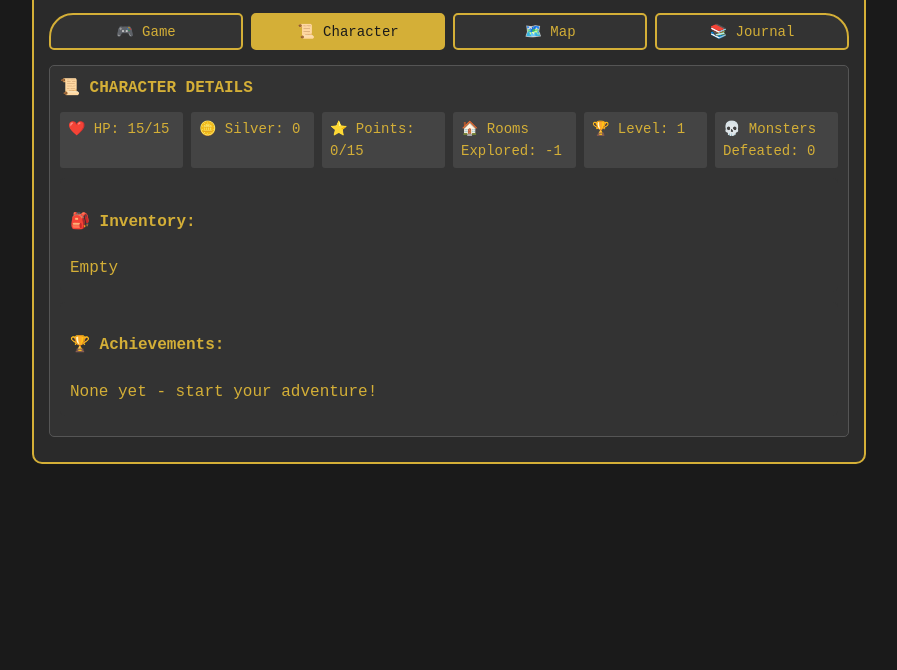
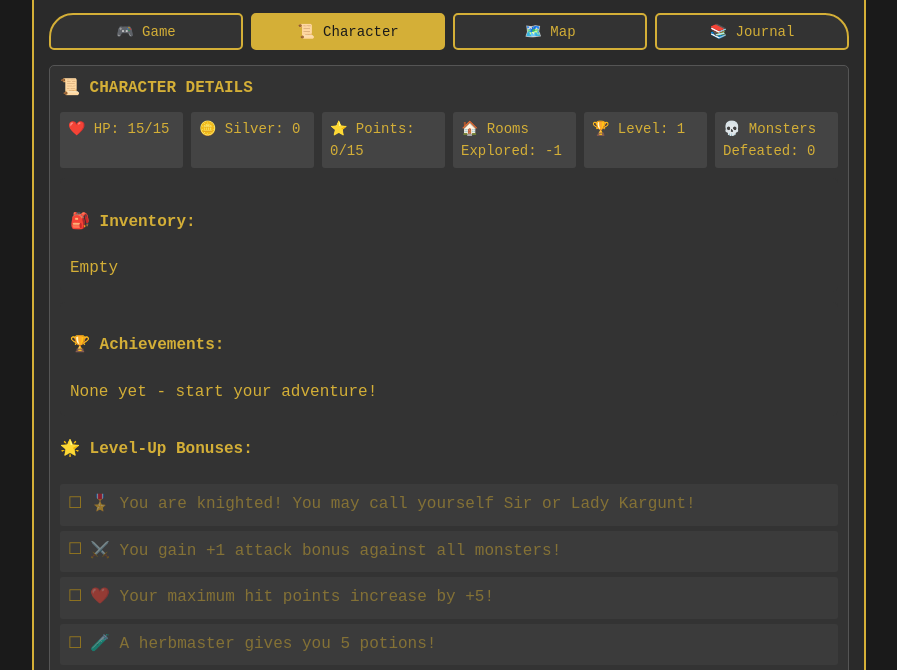
Before and after one commit to pouliens/Dark-Fort-RPG, a plain HTML site: page index.html in a window 1280 px wide. Both pictures are taken after a click on the button "📜 Character". Shown: the part 130-800 px from the top of the page, without its empty margins (191-1088 px from the left). Drawn offline with Linux system fonts and the light colour scheme.

Commit message:
updated character tab

```diff
--- a/game.js
+++ b/game.js
@@ -64,6 +64,15 @@ const scrolls = [
     'False Omen'
 ];
 
+const levelUpBonusDescriptions = {
+    1: '🎖️ You are knighted! You may call yourself Sir or Lady Kargunt!',
+    2: '⚔️ You gain +1 attack bonus against all monsters!',
+    3: '❤️ Your maximum hit points increase by +5!',
+    4: '🧪 A herbmaster gives you 5 potions!',
+    5: '🗡️ You find a MIGHTY ZWEIHÄNDER (d6+2 damage)!',
+    6: '🛡️ Choose one weak and one tough monster - their damage against you is halved forever!'
+};
+
 const shopItems = [
     { name: 'Potion', price: 4, type: 'consumable' },
     { name: 'Random Scroll', price: 7, type: 'scroll' },
@@ -342,6 +351,19 @@ function updateAchievements() {
     if (achievementsElement) {
         achievementsElement.innerHTML = gameState.achievements.length > 0 ?
             gameState.achievements.join('<br>') : 'None yet - start your adventure!';
+    }
+}
+
+function updateLevelUpBonuses() {
+    const levelUpBonusesElement = document.getElementById('levelUpBonuses');
+    if (levelUpBonusesElement) {
+        let bonusesHTML = '<ul class="level-bonuses-list">';
+        for (const [level, description] of Object.entries(levelUpBonusDescriptions)) {
+            const isAchieved = !gameState.levelUpBonuses.includes(parseInt(level));
+            bonusesHTML += `<li class="${isAchieved ? 'achieved' : ''}">${description}</li>`;
+        }
+        bonusesHTML += '</ul>';
+        levelUpBonusesElement.innerHTML = bonusesHTML;
     }
 }
 
@@ -448,6 +470,7 @@ function updateDisplay() {
 
     updatePosition();
     updateAchievements();
+    updateLevelUpBonuses();
 }
 
 function updateStatWithHighlight(statName, newValue, changeType = null) {
--- a/index.html
+++ b/index.html
@@ -88,6 +88,11 @@
                     <h4>🏆 Achievements:</h4>
                     <div id="achievements">None yet - start your adventure!</div>
                 </div>
+
+                <div class="levels">
+                    <h4>🌟 Level-Up Bonuses:</h4>
+                    <div id="levelUpBonuses"></div>
+                </div>
             </div>
         </div>
 
--- a/styles.css
+++ b/styles.css
@@ -858,6 +858,43 @@ body.combat-mode {
     color: #ffc107; /* Highlights the item name */
 }
 
+.levels {
+    margin-top: 20px;
+}
+
+.level-bonuses-list {
+    list-style-type: none;
+    padding-left: 0;
+}
+
+.level-bonuses-list li {
+    background: #444;
+    padding: 8px 8px 8px 30px; /* Add padding for the checkmark */
+    margin-bottom: 5px;
+    border-radius: 3px;
+    transition: all 0.3s ease;
+    opacity: 0.5; /* Grayed out by default */
+    position: relative; /* Needed for checkmark positioning */
+}
+
+.level-bonuses-list li::before {
+    content: '☐'; /* Default empty box */
+    position: absolute;
+    left: 8px;
+    top: 50%;
+    transform: translateY(-50%);
+    color: #ffc107;
+}
+
+.level-bonuses-list li.achieved {
+    opacity: 1; /* Fully visible when achieved */
+    color: #fff; /* Brighter text color */
+}
+
+.level-bonuses-list li.achieved::before {
+    content: '☑'; /* Checkmark when achieved */
+}
+
 /* Game Over Screen Styles */
 .game-over-screen {
     text-align: center;
```
